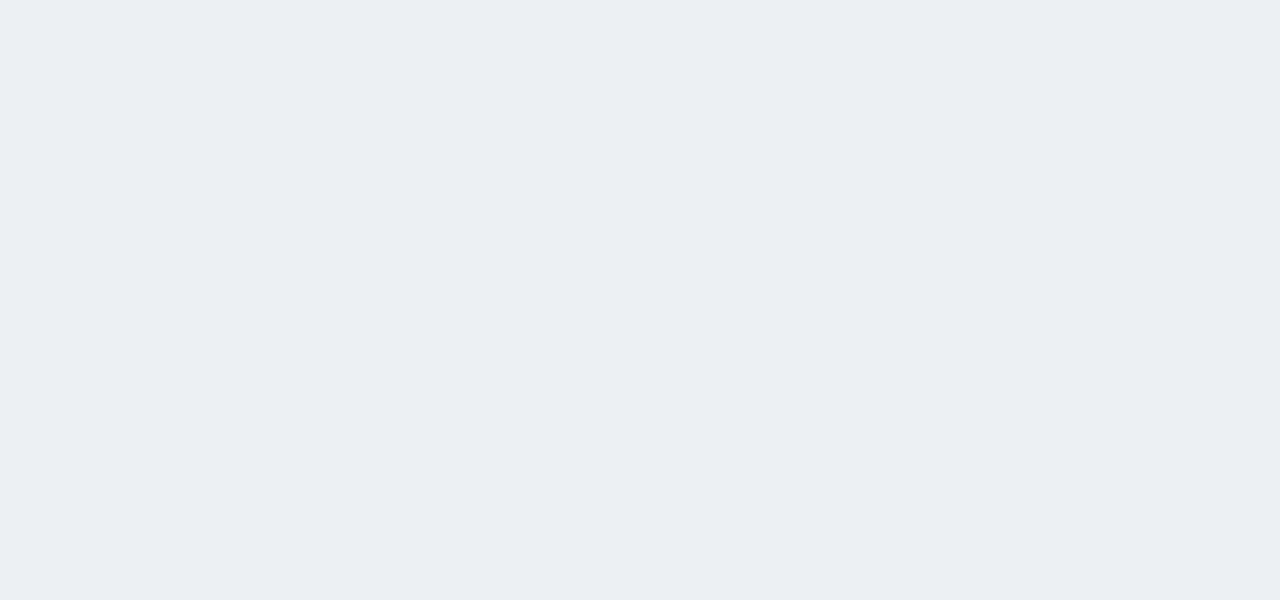
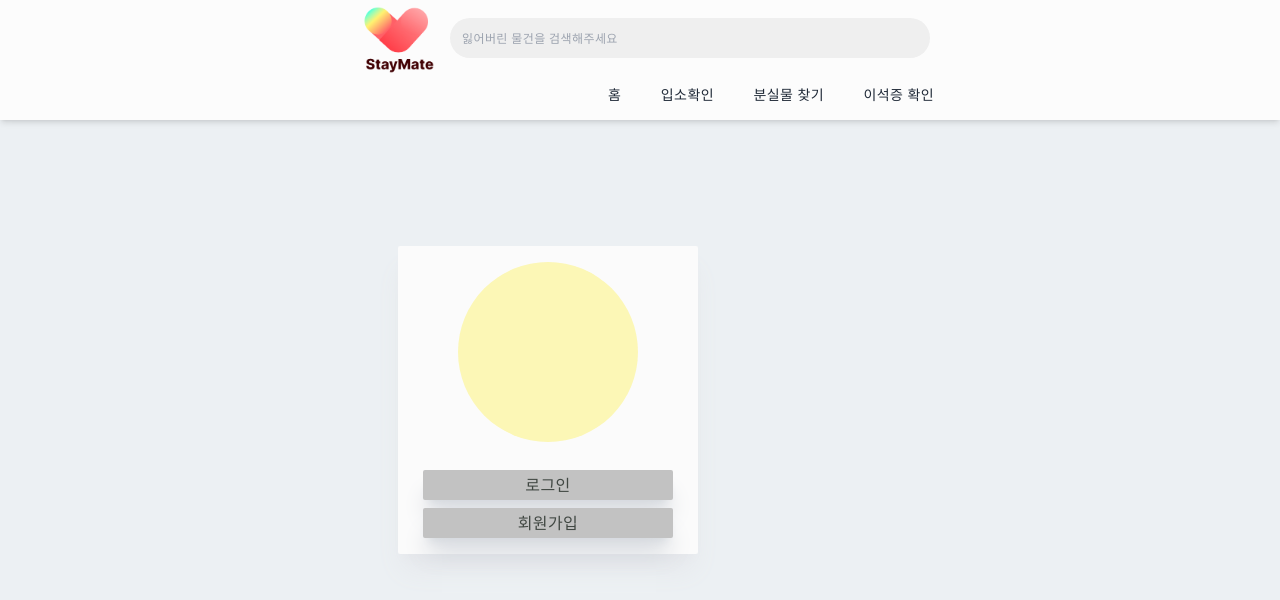
Before and after one commit to Stay-Mate/Stay-mate-client, a Next.js app: page / in a window 1280 px wide. Shown: the top 600 px of the page. Built offline with nearby package versions, Linux system fonts and the light colour scheme.

Commit message:
✨ :: navBar component 추가 및 profile component 추가

```diff
--- /dev/null
+++ b/components/LostpostList.tsx
@@ -0,0 +1,8 @@
+import React from 'react'
+
+export const LostpostList = () => {
+  return (
+    // <div className="col-span-3 lg:col-span-2 w-[400px] h-[300px] shadow-xl shadow-gray-400 rounded-xl p-4">aaa</div>
+    <div></div>
+  )
+}
--- /dev/null
+++ b/components/Main.tsx
@@ -0,0 +1,17 @@
+import React from "react";
+import Image from "next/image";
+import { Profile } from "./Profile";
+import { LostpostList } from "./LostpostList";
+
+const Main = () => {
+  return (
+    <div className="w-full h-screen flex text-center">
+      <div className="max-w-[1600px] w-[500px] h-full mx-auto p-2 justify-between items-center grid lg:grid-cols-5 gap-20">
+        {/* <LostpostList/> */}
+        <Profile/>
+      </div>
+    </div>
+  );
+};
+
+export default Main;
--- a/components/NavBar.tsx
+++ b/components/NavBar.tsx
@@ -1,10 +1,48 @@
-import React from 'react'
+import Image from "next/image";
+import Link from "next/link";
+import React, { useState } from "react";
+import navlogo from "../public/assets/navLogo.png";
+// import {FaSearch} from "react-icons/fa";
 
 const NavBar = () => {
+  const [nav, setNav] = useState(false);
+
   return (
-    <div>
-    </div>
-  )
-}
+    <nav className="fixed flex flex-col  w-full h-[120px] shadow-md z-[100] ease-in-out duration-300 bg-[#FCFCFC]">
+
+      <div className="flex justify-center items-center w-full h-full px-2 2xl:px-16">
+        <Link href="/">
+          <Image src={navlogo} alt="/" width={100} height={100} />
+        </Link>
+        <div className="flex">
+          <input
+            className="w-[480px] h-[40px] p-3 rounded-3xl outline-none text-xs bg-[#efefef]"
+            placeholder="잃어버린 물건을 검색해주세요"
+          />
+          {/* <FaSearch className="pt-2 bg-[#efefef] h-[40px] w-5"/> */}
+        </div>
+      </div>
+      <div className="ml-[600px] w-[350px] mb-2">
+        <ul className="flex justify-between p-2 m-auto text-sm uppercase">
+          <li className="mr-2 hover:text-[#B2A4FF] cursor-pointer">
+            <Link href="/">홈</Link>
+          </li>
+          <li className="mr-2 hover:text-[#B2A4FF] cursor-pointer">
+            <Link href="/">입소확인</Link>
+          </li>
+          <li className="mr-2 hover:text-[#B2A4FF] cursor-pointer">
+            분실물 찾기
+          </li>
+          <li className="mr-2 hover:text-[#B2A4FF] cursor-pointer">
+            이석증 확인
+          </li>
+        </ul>
+      </div>
+
+      {/* 반응형 Nav */}
+      <div className=""></div>
+    </nav>
+  );
+};
 
 export default NavBar;
--- /dev/null
+++ b/components/Profile.tsx
@@ -0,0 +1,12 @@
+import Router from 'next/router'
+import React from 'react'
+
+export const Profile = () => {
+  return (
+    <div className='col-span-3 w-[300px] h-auto shadow-xl shadow-gray-200 rounded-sm lg:p-4 bg-[#FBFBFB]'>
+        <div className='w-[180px] h-[180px] bg-[#FCF7B6] rounded-[50%] mx-auto'/>
+        <button className='mt-7 w-[250px] h-[30px]' onClick={() => {Router.push("/login")}}>로그인</button>
+        <button className='mt-2 w-[250px] h-[30px]'>회원가입</button>
+    </div>
+  )
+}
--- a/package.json
+++ b/package.json
@@ -17,6 +17,7 @@
     "next": "13.2.4",
     "react": "18.2.0",
     "react-dom": "18.2.0",
+    "react-icons": "^4.8.0",
     "typescript": "5.0.3"
   },
   "devDependencies": {
--- a/pages/index.tsx
+++ b/pages/index.tsx
@@ -1,6 +1,7 @@
 import Head from 'next/head'
 import { Inter } from 'next/font/google'
 import NavBar from '@/components/NavBar'
+import Main from '@/components/Main'
 
 const inter = Inter({ subsets: ['latin'] })
 
@@ -14,6 +15,7 @@ export default function Home() {
         <link rel="icon" href="/favicon.ico" />
       </Head>
       <NavBar/>
+      <Main/>
     </>
   )
 }
--- /dev/null
+++ b/pages/login.tsx
@@ -0,0 +1,9 @@
+import React from 'react'
+
+const login = () => {
+  return (
+    <div>login</div>
+  )
+}
+
+export default login
--- a/styles/globals.css
+++ b/styles/globals.css
@@ -37,6 +37,6 @@ html {
   }
 
   button {
-    @apply shadow-xl shadow-gray-300 rounded-sm uppercase bg-[#999] text-[#414843];
+    @apply shadow-xl shadow-gray-300 rounded-sm uppercase bg-[#c2c2c2] text-[#414843];
   }
 }
```
Also changed, not shown: pages/signup.tsx (added), 1 other file (tests, documents, lock files or other folders).
